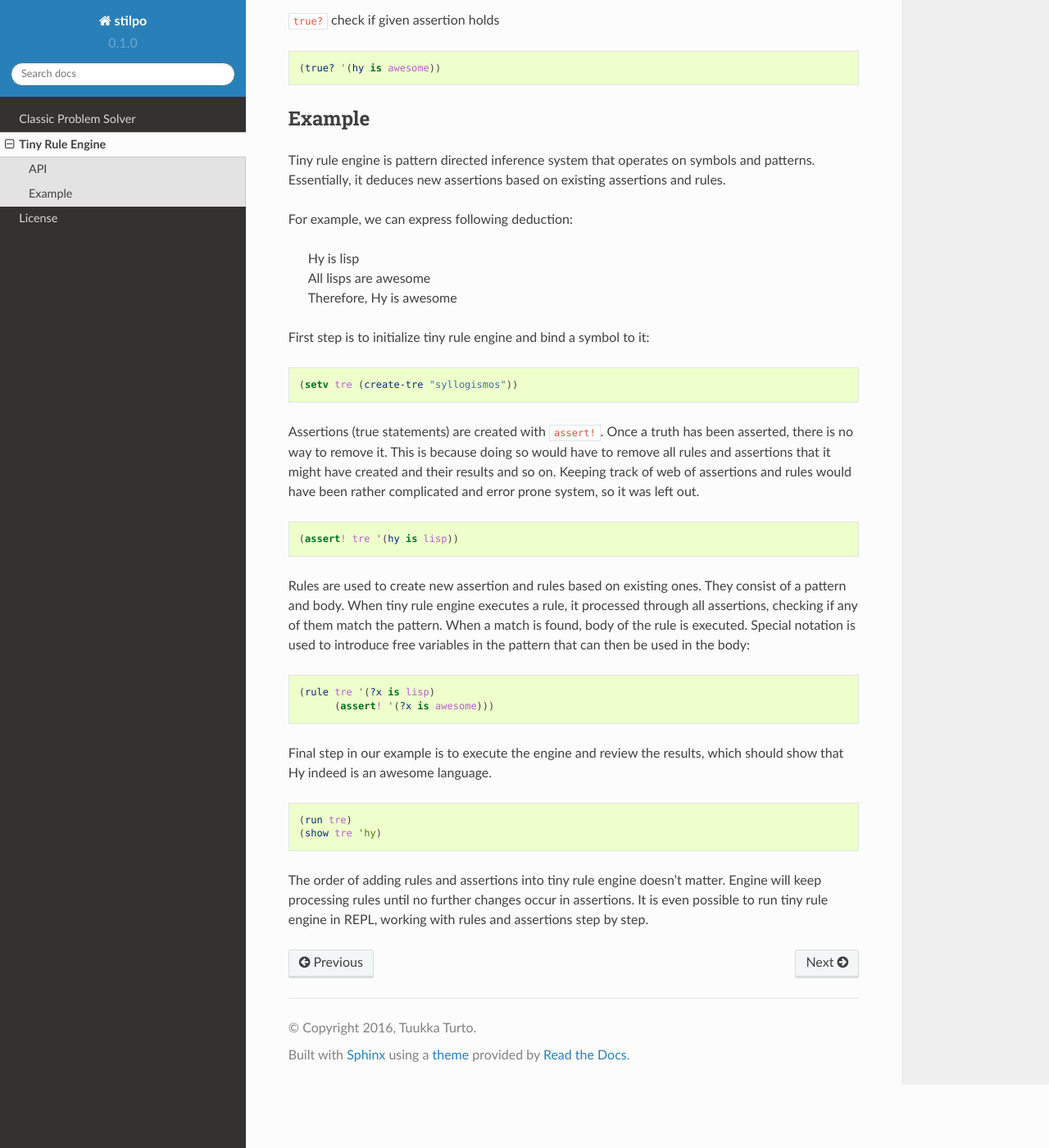
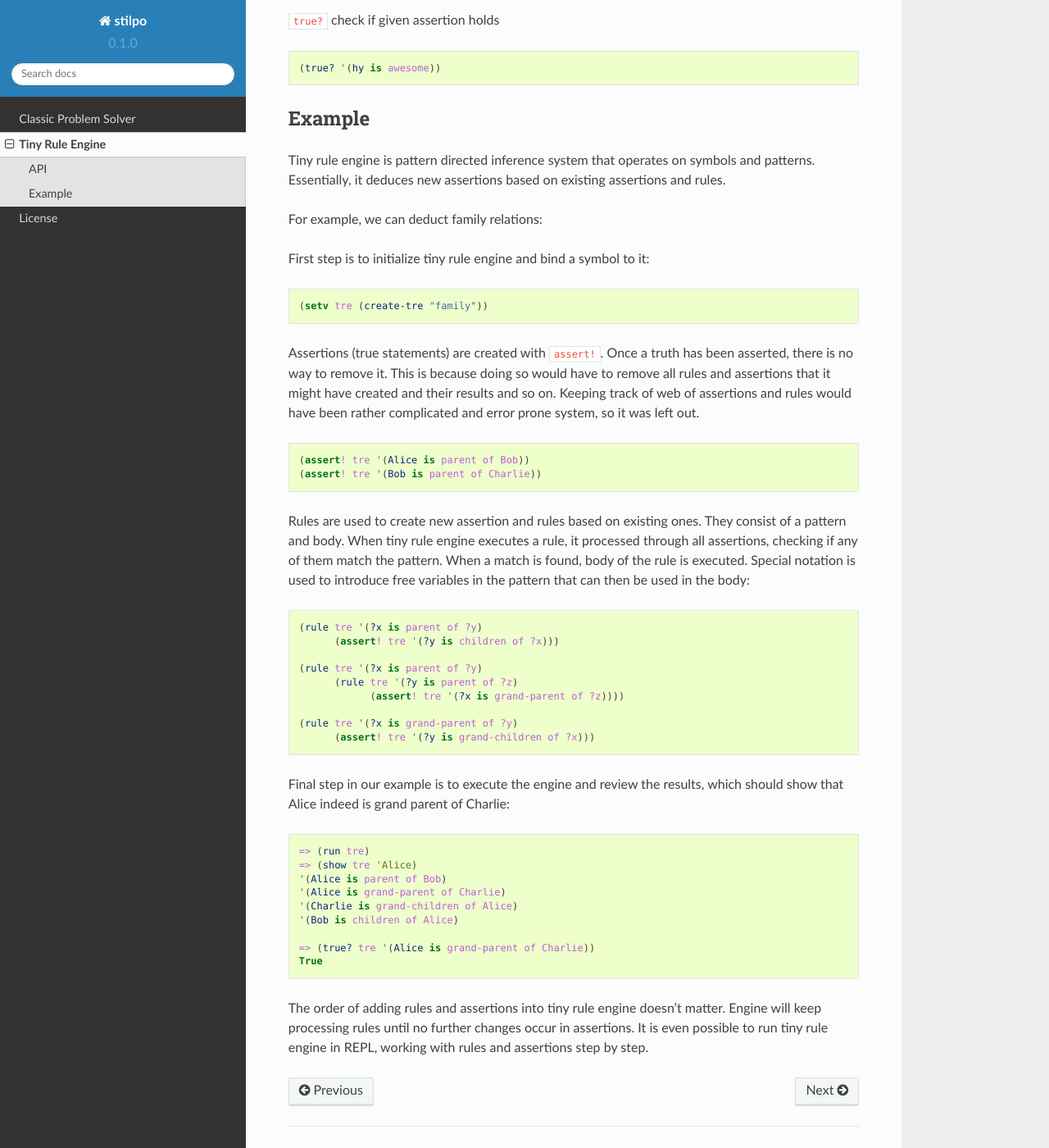
Before and after one commit to tuturto/stilpo, a Sphinx documentation site: the page built from doc/source/tre.rst, in a window 1280 px wide and 1400 px high, scrolled down 799 px. Shown: the whole window at 82% size. Built offline with Sphinx 7.4.7 and the Read the Docs theme 2.0.0, drawn with Linux system fonts in a browser that asks for light colours; some of the changed text lies outside the part shown.

Commit message:
Modified tre example

```diff
--- a/doc/source/tre.rst
+++ b/doc/source/tre.rst
@@ -10,13 +10,13 @@ API
 
    (setv tre (create-tre "Example" :debug False))
 
-``assert!`` asserts a fact
+``assert!`` asserts a fact into a given rule engine
 
 .. code:: hy
 
    (assert! tre '(hy is lisp))
 
-``rule`` creates a new rule
+``rule`` creates a new rule and inserts it into a rule engine
 
 .. code:: hy
 
@@ -48,17 +48,13 @@ Tiny rule engine is pattern directed inference system that operates on symbols
 and patterns. Essentially, it deduces new assertions based on existing
 assertions and rules.
 
-For example, we can express following deduction:
-
- |  Hy is lisp
- |  All lisps are awesome
- |  Therefore, Hy is awesome
+For example, we can deduct family relations:
 
 First step is to initialize tiny rule engine and bind a symbol to it:
 
 .. code:: hy
 
-   (setv tre (create-tre "syllogismos"))
+   (setv tre (create-tre "family"))
 
 Assertions (true statements) are created with ``assert!``. Once a truth has been
 asserted, there is no way to remove it. This is because doing so would have to
@@ -68,7 +64,8 @@ complicated and error prone system, so it was left out.
 
 .. code:: hy
 
-   (assert! tre '(hy is lisp))
+   (assert! tre '(Alice is parent of Bob))
+   (assert! tre '(Bob is parent of Charlie))
 
 Rules are used to create new assertion and rules based on existing ones. They
 consist of a pattern and body. When tiny rule engine executes a rule, it
@@ -79,16 +76,30 @@ body:
 
 .. code:: hy
 
-   (rule tre '(?x is lisp)
-         (assert! '(?x is awesome)))
+   (rule tre '(?x is parent of ?y)
+         (assert! tre '(?y is children of ?x)))
+
+   (rule tre '(?x is parent of ?y)
+         (rule tre '(?y is parent of ?z)
+               (assert! tre '(?x is grand-parent of ?z))))
+
+   (rule tre '(?x is grand-parent of ?y)
+         (assert! tre '(?y is grand-children of ?x)))
 
 Final step in our example is to execute the engine and review the results,
-which should show that Hy indeed is an awesome language.
+which should show that Alice indeed is grand parent of Charlie:
 
 .. code:: hy
 
-   (run tre)
-   (show tre 'hy)
+   => (run tre)
+   => (show tre 'Alice)
+   '(Alice is parent of Bob)
+   '(Alice is grand-parent of Charlie)
+   '(Charlie is grand-children of Alice)
+   '(Bob is children of Alice)
+
+   => (true? tre '(Alice is grand-parent of Charlie))
+   True
 
 The order of adding rules and assertions into tiny rule engine doesn't matter.
 Engine will keep processing rules until no further changes occur in assertions.
```
